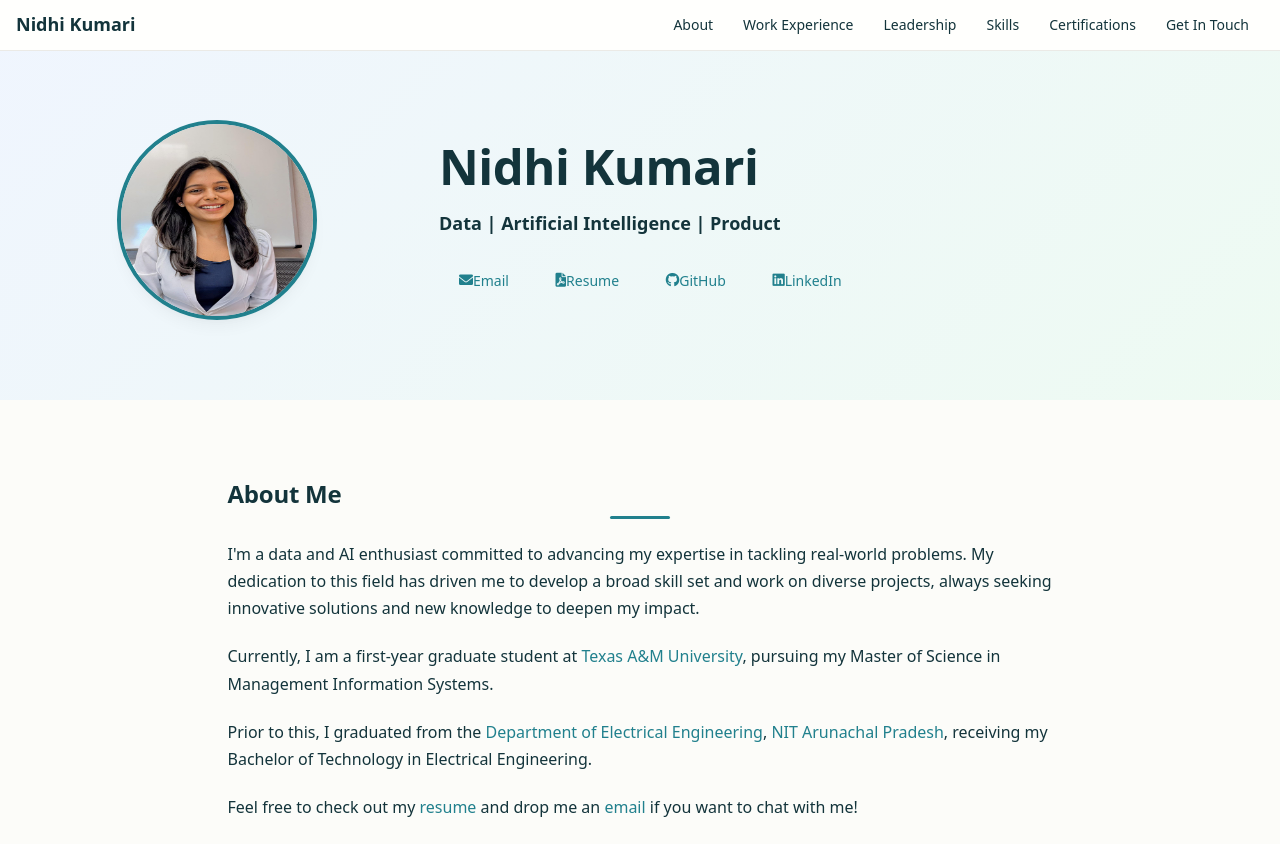
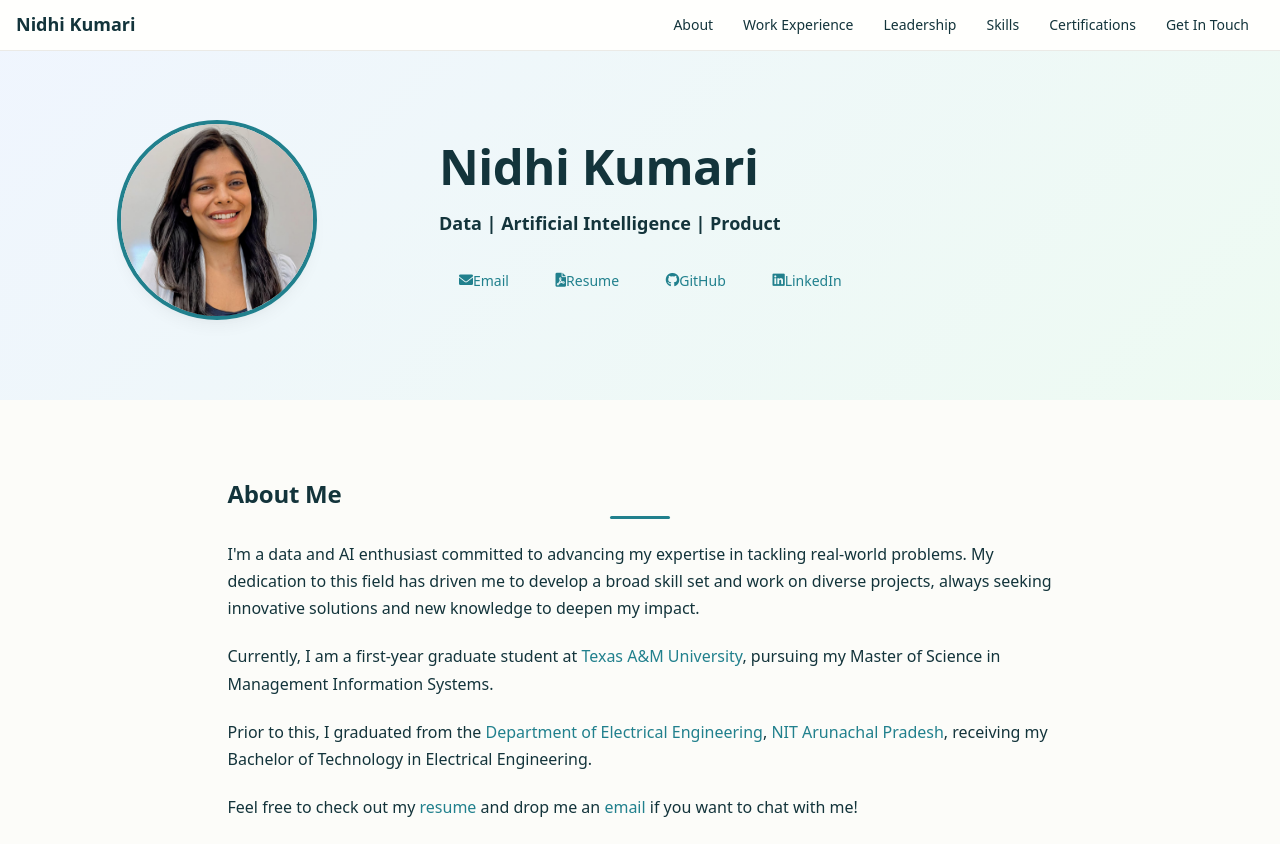
Before and after one commit to jsrnidhi123/nidhi3005.github.io, a plain HTML site: page index.html in a window 1280 px wide. Shown: the top 844 px of the page. Drawn offline with nearby package versions, Linux system fonts and the light colour scheme; a script that the page names is missing.

Commit message:
Update index.html

```diff
--- a/index.html
+++ b/index.html
@@ -50,7 +50,7 @@
             <div class="row align-items-center">
                 <div class="col-lg-4 text-center">
                     <div class="profile-image">
-                        <img src="image/headshot.jpg" alt="Nidhi Kumari" width="200" height="200" class="profile-img img-circle">
+                        <img src="image/website_pic.png" alt="Nidhi Kumari" width="200" height="200" class="profile-img img-circle">
                     </div>
                 </div>
                 <div class="col-lg-8">
```
